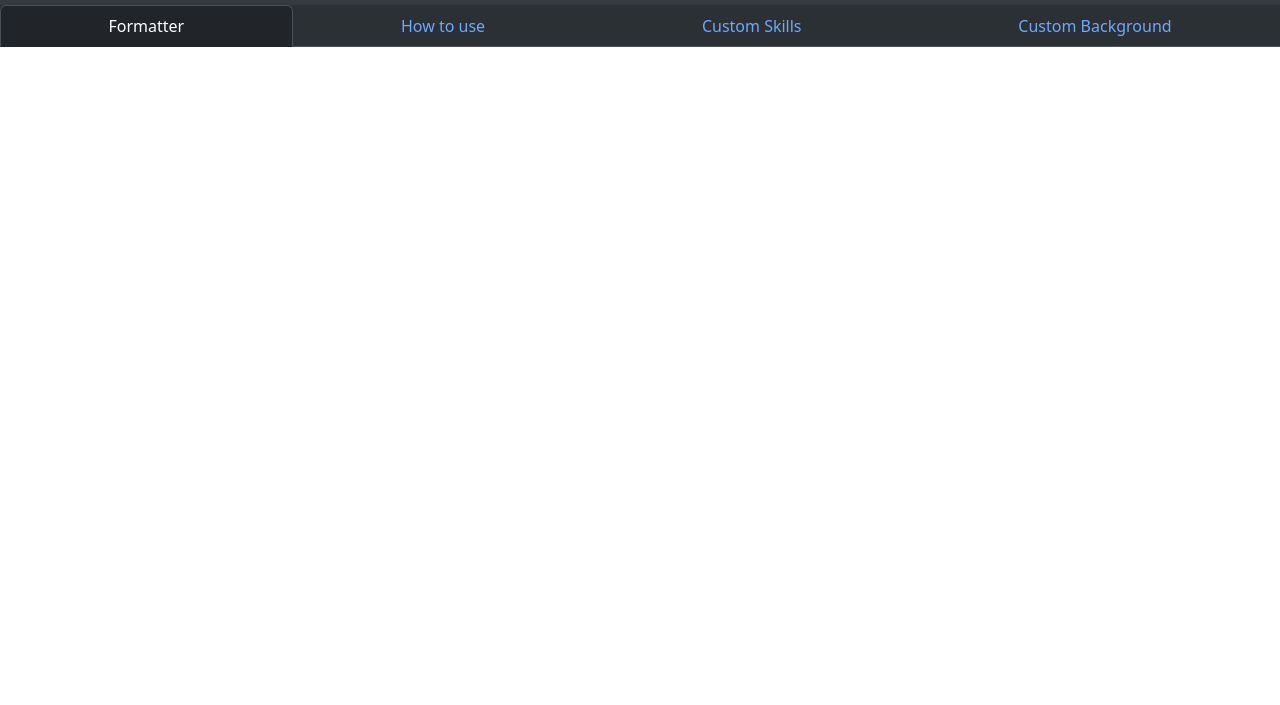
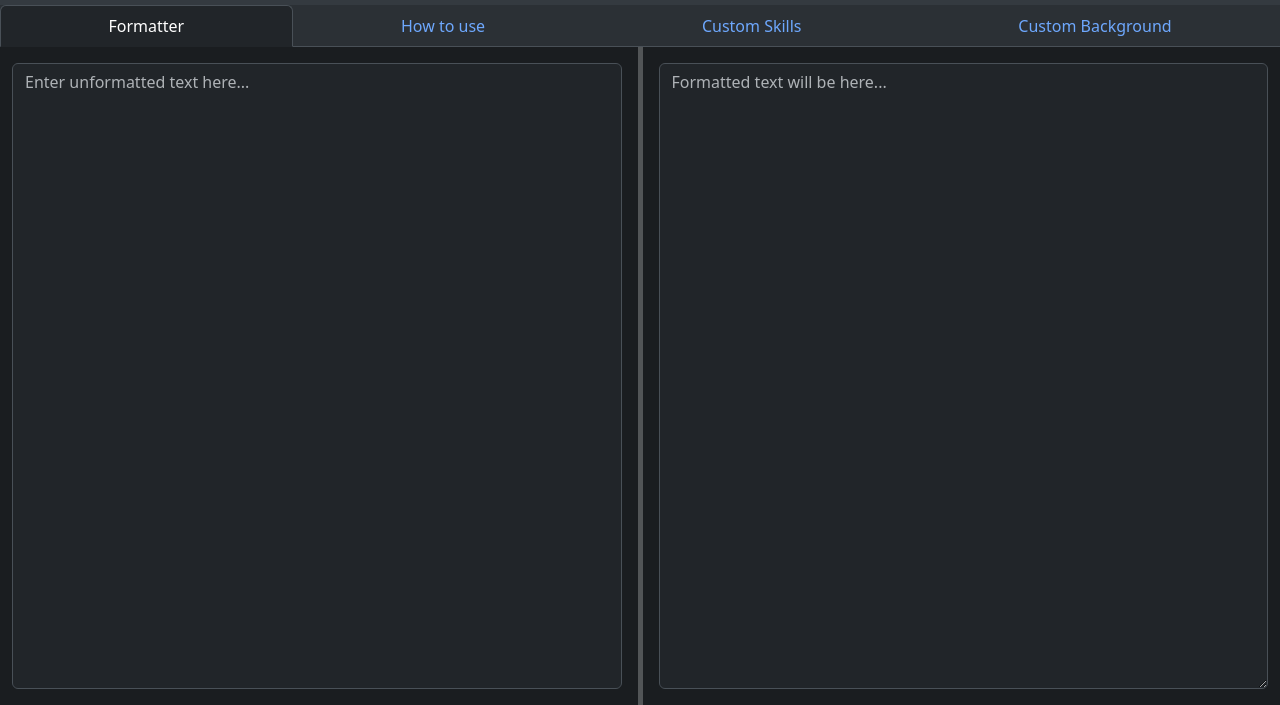
Before and after one commit to TMZSeif/Auto-Formatter, a plain HTML site: page base.html in a window 1280 px wide. Shown: the part 95-800 px from the top of the page. Drawn offline with nearby package versions, Linux system fonts and the light colour scheme.

Commit message:
Added Format Inputs

```diff
--- a/base.html
+++ b/base.html
@@ -1,37 +1,76 @@
 <!DOCTYPE html>
 <html lang="en">
+
 <head>
 	<meta charset="UTF-8">
 	<meta name="viewport" content="width=device-width, initial-scale=1.0">
 	<title>Auto Formatter</title>
-	<meta name="description" content="An Automatic Formatter used to format text from a Google Doc or other similar writing application into a fully AO3 compatible format using the Disco Elsyium Fury of a Shattered Mirror workskin">
+	<meta name="description"
+		content="An Automatic Formatter used to format text from a Google Doc or other similar writing application into a fully AO3 compatible format using the Disco Elsyium Fury of a Shattered Mirror workskin">
 	<meta name="robot" content="index, nofollow">
 	<meta name="author" content="TMZSeif">
 	<link rel="stylesheet" href="style.css">
-	<link href="https://cdn.jsdelivr.net/npm/bootstrap@5.3.8/dist/css/bootstrap.min.css" rel="stylesheet" integrity="sha384-sRIl4kxILFvY47J16cr9ZwB07vP4J8+LH7qKQnuqkuIAvNWLzeN8tE5YBujZqJLB" crossorigin="anonymous">
+	<link href="https://cdn.jsdelivr.net/npm/bootstrap@5.3.8/dist/css/bootstrap.min.css" rel="stylesheet"
+		integrity="sha384-sRIl4kxILFvY47J16cr9ZwB07vP4J8+LH7qKQnuqkuIAvNWLzeN8tE5YBujZqJLB" crossorigin="anonymous">
 </head>
+
 <body>
+	<div class="container-fluid d-flex flex-column px-0">
 		<nav class="navbar navbar-expand-lg bg-light-subtle" data-bs-theme="dark">
 			<div class="container-fluid flex-column">
 				<h1 class="text-light mb-0 pb-0 text-center">AUTO-FORMATTER</h1>
-			<p class="navbar-text mb-0 pt-1 text-center">This is a Disco Elysium Automatic Formatter which formats your writing into the Fury of a Shattered Mirror AO3 workskin</p>
+				<p class="navbar-text mb-0 pt-1 text-center">This is a Disco Elysium Automatic Formatter which formats
+					your
+					writing into the Fury of a Shattered Mirror AO3 workskin</p>
 			</div>
 		</nav>
 		<ul class="nav nav-tabs bg-body-tertiary nav-fill" data-bs-theme="dark" id="myTab" role="tablist">
 			<li class="nav-item" role="presentation">
-			<button class="nav-link active" id="format-tab" data-bs-toggle="tab" data-bs-target="#format-tab-pane" type="button" role="tab" aria-controls="format-tab-pane" aria-selected="true">Formatter</button>
+				<button class="nav-link active" id="format-tab" data-bs-toggle="tab" data-bs-target="#format-tab-pane"
+					type="button" role="tab" aria-controls="format-tab-pane" aria-selected="true">Formatter</button>
 			</li>
 			<li class="nav-item">
-			<button class="nav-link" id="info-tab" data-bs-toggle="tab" data-bs-target="#info-tab-pane" type="button" role="tab" aria-controls="info-tab-pane" aria-selected="false">How to use</button>
+				<button class="nav-link" id="info-tab" data-bs-toggle="tab" data-bs-target="#info-tab-pane"
+					type="button" role="tab" aria-controls="info-tab-pane" aria-selected="false">How to use</button>
 			</li>
 			<li class="nav-item">
-			<button class="nav-link" id="skills-tab" data-bs-toggle="tab" data-bs-target="#skills-tab-pane" type="button" role="tab" aria-controls="skills-tab-pane" aria-selected="false">Custom Skills</button>
+				<button class="nav-link" id="skills-tab" data-bs-toggle="tab" data-bs-target="#skills-tab-pane"
+					type="button" role="tab" aria-controls="skills-tab-pane" aria-selected="false">Custom
+					Skills</button>
 			</li>
 			<li class="nav-item">
-			<button class="nav-link" id="bg-tab" data-bs-toggle="tab" data-bs-target="#bg-tab-pane" type="button" role="tab" aria-controls="bg-tab-pane" aria-selected="false">Custom Background</button>
+				<button class="nav-link" id="bg-tab" data-bs-toggle="tab" data-bs-target="#bg-tab-pane" type="button"
+					role="tab" aria-controls="bg-tab-pane" aria-selected="false">Custom Background</button>
 			</li>
 		</ul>
+		<div class="tab-content flex-grow-1 d-flex flex-column" id="nav-tabContent">
+			<div class="tab-pane fade show active flex-grow-1" id="format-tab-pane" role="tabpanel"
+				aria-labelledby="format-tab-pane" tabindex="0">
+				<div class="container-fluid bg-dark-subtle flex-grow-1 d-flex" data-bs-theme="dark">
+					<div class="mb-3 me-3 d-flex flex-column flex-grow-1">
+						<textarea class="form-control flex-grow-1 mt-3 format-input" placeholder="Enter unformatted text here..." id="formatInput"></textarea>
+					</div>
+					<div class="vr bg-light"></div>
+					<div class="mb-3 ms-3 d-flex flex-column flex-grow-1">
+						<textarea readonly class="form-control flex-grow-1 mt-3 format-output" placeholder="Formatted text will be here..." id="formatOutput"></textarea>
+					</div>
+				</div>
+			</div>
+			<div class="tab-pane fade flex-grow-1" id="info-tab-pane" role="tabpanel" aria-labelledby="info-tab-pane" tabindex="0">
+				...
+			</div>
+			<div class="tab-pane fade flex-grow-1" id="skills-tab-pane" role="tabpanel" aria-labelledby="skills-tab-pane"
+				tabindex="0">
+				...
+			</div>
+			<div class="tab-pane fade flex-grow-1" id="bg-tab-pane" role="tabpanel" aria-labelledby="bg-tab-pane" tabindex="0">...
+			</div>
+		</div>
+	</div>
 	<script src="script.js"></script>
-	<script src="https://cdn.jsdelivr.net/npm/bootstrap@5.3.8/dist/js/bootstrap.bundle.min.js" integrity="sha384-FKyoEForCGlyvwx9Hj09JcYn3nv7wiPVlz7YYwJrWVcXK/BmnVDxM+D2scQbITxI" crossorigin="anonymous"></script>
+	<script src="https://cdn.jsdelivr.net/npm/bootstrap@5.3.8/dist/js/bootstrap.bundle.min.js"
+		integrity="sha384-FKyoEForCGlyvwx9Hj09JcYn3nv7wiPVlz7YYwJrWVcXK/BmnVDxM+D2scQbITxI"
+		crossorigin="anonymous"></script>
 </body>
+
 </html>
--- a/style.css
+++ b/style.css
@@ -0,0 +1,15 @@
+html, body {
+	height: 100%;
+}
+
+.container-fluid {
+	height: 100%;
+}
+
+.format-input {
+	resize: none;
+}
+
+.vr {
+	width: 5px !important;
+}
```
Lines whose indentation alone changed are shown as unchanged.
